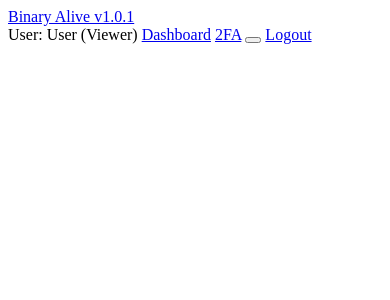
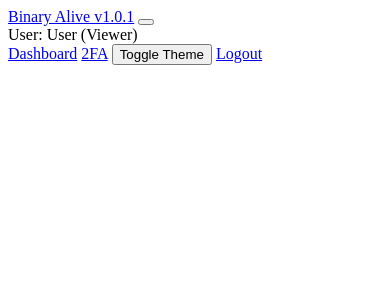
Before and after one commit to toxichome-whoami/binary_alive, a PHP site: page /components/navbar.php in a window 390 px wide. Shown: the top 300 px of the page. Run offline with PHP 8.4, Linux system fonts and the light colour scheme.

Commit message:
Implement terminal working directory support and UI updates
- Add `cd` support to the terminal API, tracking state in `$_SESSION`
- Update terminal UI to display the current working directory in the
  prompt
- Force bash execution on non-Windows environments for better
  compatibility
- Improve responsiveness and layout of navigation bar, tables, and
  buttons

```diff
--- a/components/navbar.php
+++ b/components/navbar.php
@@ -2,23 +2,28 @@
 $currentRole = $_SESSION['role'] ?? 'viewer';
 $username = $_SESSION['username'] ?? 'User';
 ?>
-<nav class="navbar navbar-expand-lg shadow-sm">
+<nav class="navbar navbar-expand-xl shadow-sm navbar-dark" data-bs-theme="dark">
     <div class="container-fluid">
         <a class="navbar-brand" href="index.php"><i class="bi bi-shield-lock"></i> Binary Alive v1.0.1</a>
-        <div class="d-flex align-items-center">
-            <span class="navbar-text text-white me-3 d-none d-md-inline">User: <?= htmlspecialchars($username) ?> (<?= ucfirst(htmlspecialchars($currentRole)) ?>)</span>
-            <a href="index.php" class="btn btn-outline-light btn-sm me-2"><i class="bi bi-speedometer2"></i> Dashboard</a>
-            <?php if (in_array($currentRole, ['admin'])): ?>
-                <a href="users.php" class="btn btn-outline-success btn-sm me-2"><i class="bi bi-people"></i> Users</a>
-                <a href="logs.php" class="btn btn-outline-light btn-sm me-2"><i class="bi bi-journal-text"></i> Logs</a>
-                <a href="settings.php" class="btn btn-outline-warning btn-sm me-2"><i class="bi bi-gear"></i> Settings</a>
-                <a href="terminal.php" class="btn btn-outline-danger btn-sm me-2"><i class="bi bi-terminal"></i> Terminal</a>
-            <?php elseif (in_array($currentRole, ['auditor', 'operator'])): ?>
-                <a href="logs.php" class="btn btn-outline-light btn-sm me-2"><i class="bi bi-journal-text"></i> Logs</a>
-            <?php endif; ?>
-            <a href="setup_2fa.php" class="btn btn-outline-info btn-sm me-2"><i class="bi bi-shield-check"></i> 2FA</a>
-            <button id="theme-toggle" class="btn btn-outline-light btn-sm me-2" title="Toggle Theme"><i class="bi bi-moon-stars"></i></button>
-            <a href="logout.php" class="btn btn-outline-light btn-sm">Logout</a>
+        <button class="navbar-toggler border-white" type="button" data-bs-toggle="collapse" data-bs-target="#mainNavbar" aria-controls="mainNavbar" aria-expanded="false" aria-label="Toggle navigation">
+            <span class="navbar-toggler-icon"></span>
+        </button>
+        <div class="collapse navbar-collapse" id="mainNavbar">
+            <span class="navbar-text text-white me-3 ms-auto d-none d-xl-inline">User: <?= htmlspecialchars($username) ?> (<?= ucfirst(htmlspecialchars($currentRole)) ?>)</span>
+            <div class="d-flex flex-column flex-xl-row align-items-stretch align-items-xl-center gap-2 mt-3 mt-xl-0 ms-xl-auto">
+                <a href="index.php" class="btn btn-outline-light btn-sm"><i class="bi bi-speedometer2"></i> Dashboard</a>
+                <?php if (in_array($currentRole, ['admin'])): ?>
+                    <a href="users.php" class="btn btn-outline-success btn-sm"><i class="bi bi-people"></i> Users</a>
+                    <a href="logs.php" class="btn btn-outline-light btn-sm"><i class="bi bi-journal-text"></i> Logs</a>
+                    <a href="settings.php" class="btn btn-outline-warning btn-sm"><i class="bi bi-gear"></i> Settings</a>
+                    <a href="terminal.php" class="btn btn-outline-danger btn-sm"><i class="bi bi-terminal"></i> Terminal</a>
+                <?php elseif (in_array($currentRole, ['auditor', 'operator'])): ?>
+                    <a href="logs.php" class="btn btn-outline-light btn-sm"><i class="bi bi-journal-text"></i> Logs</a>
+                <?php endif; ?>
+                <a href="setup_2fa.php" class="btn btn-outline-info btn-sm"><i class="bi bi-shield-check"></i> 2FA</a>
+                <button id="theme-toggle" class="btn btn-outline-light btn-sm" title="Toggle Theme"><i class="bi bi-moon-stars"></i> <span class="d-xl-none">Toggle Theme</span></button>
+                <a href="logout.php" class="btn btn-outline-light btn-sm">Logout</a>
+            </div>
         </div>
     </div>
 </nav>
--- a/users.php
+++ b/users.php
@@ -175,7 +175,7 @@ require_once 'components/navbar.php';
                         <th>API Token</th>
                         <th>2FA</th>
                         <th>Failed Logins</th>
-                        <th>Actions</th>
+                        <th class="text-nowrap">Actions</th>
                     </tr>
                 </thead>
                 <tbody>
@@ -207,7 +207,7 @@ require_once 'components/navbar.php';
                             <?php endif; ?>
                         </td>
                         <td><?= $u['failed_attempts'] ?></td>
-                        <td>
+                        <td class="text-nowrap">
                             <button class="btn btn-sm btn-info text-white" onclick="openPasswordModal(<?= $u['id'] ?>, '<?= htmlspecialchars($u['username']) ?>', '<?= htmlspecialchars($u['role']) ?>')"><i class="bi bi-pencil-square"></i> Edit</button>
                             <form method="POST" class="d-inline" onsubmit="return confirm('Generate new API token?');">
                                 <input type="hidden" name="action" value="generate_token">
```
Also changed, not shown: api.php (+29 -3 lines), index.php (+5 -4 lines), logs.php (+6 -6 lines), terminal.php (+39 -10 lines).
